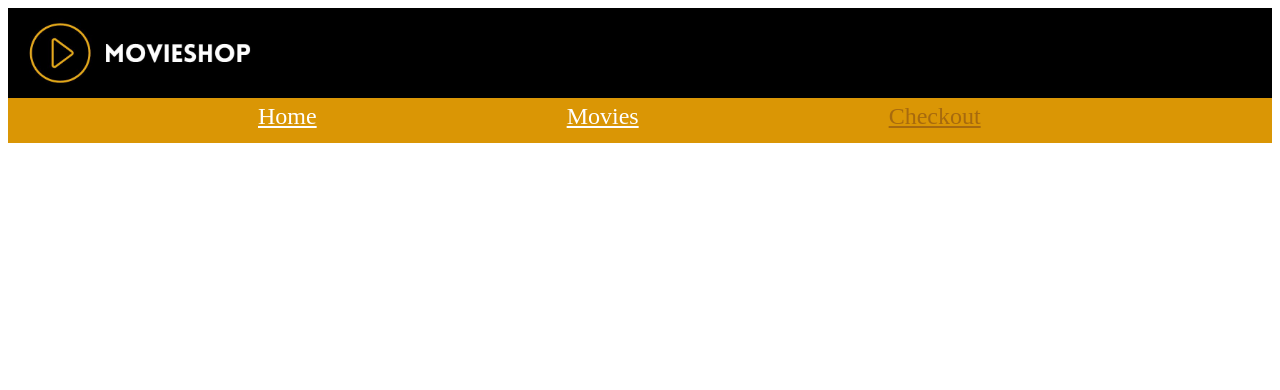
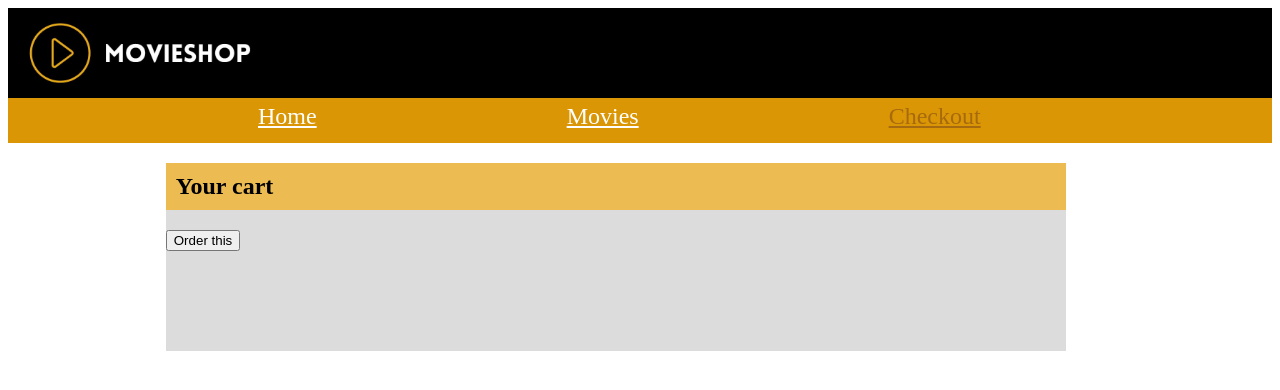
Before and after one commit to fplanting/angular-webshop, an Angular app: page /checkout in a window 1280 px wide. Shown: the top 390 px of the page. Built offline with nearby package versions, Linux system fonts and the light colour scheme.

Commit message:
added function for total price

```diff
--- a/src/app/components/checkout/checkout.component.html
+++ b/src/app/components/checkout/checkout.component.html
@@ -1,5 +1,13 @@
-<div *ngFor="let item of items">
-    <img [src]="item.movie.imageUrl">
-    <h5>Price: {{ item.movie.name }} kr</h5>
-    <h5>Price: {{ item.movie.price }} kr</h5>
-</div>
+<body>
+    <article>
+        <h2>Your cart</h2>
+        <div *ngFor="let item of items">
+            <img [src]="item.movie.imageUrl">
+            <h3>{{ item.movie.name }} </h3>
+            <h4>Price: {{ item.movie.price }} kr</h4>
+        </div>
+        <h5 *ngIf="totalPrice">Total Price: {{ totalPrice }} Kr</h5>
+        <button>Order this</button>
+    </article>
+
+</body>
--- a/src/app/components/checkout/checkout.component.scss
+++ b/src/app/components/checkout/checkout.component.scss
@@ -0,0 +1,41 @@
+body {
+  background-color: #fff;
+}
+
+article {
+  background-color: #dddcdc;
+  margin-left: 12%;
+  padding-bottom: 100px;
+  width: 900px;
+}
+
+div {
+  width: 900px;
+}
+
+h2 {
+  padding: 10px;
+  background-color: #ecbc53;
+}
+
+h3 {
+  font-size: 1rem;
+  margin-left: 10px;
+}
+
+h4 {
+  margin-left: 10px;
+  width: 500px;
+}
+
+h5 {
+  margin-left: 10px;
+  background-color: #ecbc53;
+  width: 200px;
+}
+
+img {
+  width: 30%;
+  height: 30%;
+  margin-left: 10px;
+}
--- a/src/app/components/checkout/checkout.component.ts
+++ b/src/app/components/checkout/checkout.component.ts
@@ -15,8 +15,16 @@ export class CheckoutComponent implements OnInit {
   }
 
   items: ICheckoutItem[] = [];
+  totalPrice: number = 0;
 
   ngOnInit(): void {
+    this.getTotalPrice();
   }
 
+getTotalPrice() {
+  this.totalPrice = 0;
+  for (let i = 0; i <this.items.length; i++) {
+    this.totalPrice += this.items[i].amount * this.items[i].movie.price;
+  }
 }
+}
--- a/src/app/services/checkout.service.ts
+++ b/src/app/services/checkout.service.ts
@@ -33,11 +33,11 @@ export class CheckoutService {
     this.cartSource.next(this.cart);
   }
 
+  // to get access on cart and show in checkout-component
    getCart(): ICheckoutItem[] {
     let cartString: string = localStorage.getItem('movie-cart') || '[]';
     this.cart = JSON.parse(cartString);
    return this.cart;
-    //this.cart = JSON.parse(localStorage.getItem('movie-cart')) || [];
 
 }
   }
```
